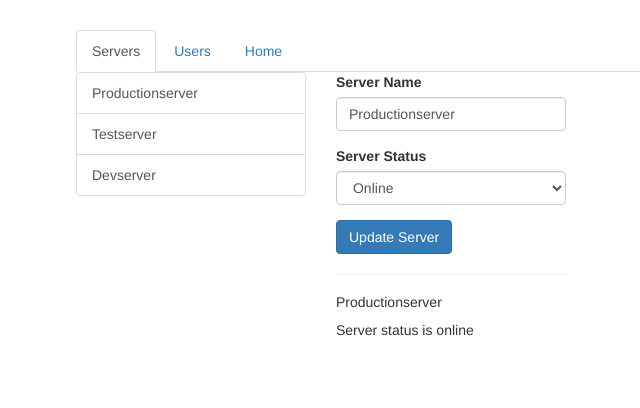
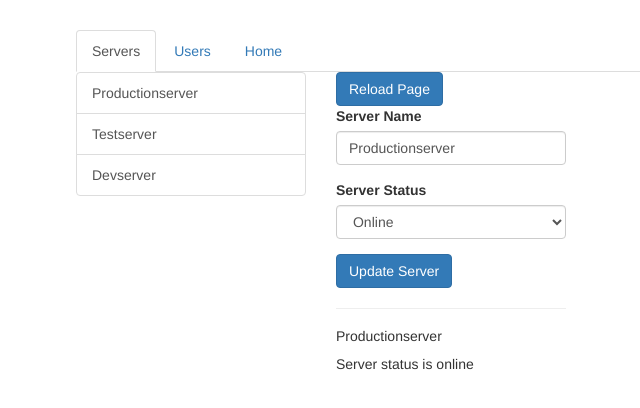
Before and after one commit to BisanGhoul/angular-routing-code, an Angular app: page /servers in a window 1280 px wide. Shown: the top 408 px of the page, without its empty margins (189-829 px from the left). Built offline with nearby package versions, Linux system fonts and the light colour scheme.

Commit message:
add button navigate programiticallywith relative paths

```diff
--- a/src/app/servers/servers.component.html
+++ b/src/app/servers/servers.component.html
@@ -10,6 +10,7 @@
     </div>
   </div>
   <div class="col-xs-12 col-sm-4">
+    <button class="btn btn-primary" (click)="onReload()">Reload Page</button>
     <app-edit-server></app-edit-server>
     <hr>
     <app-server></app-server>
--- a/src/app/servers/servers.component.ts
+++ b/src/app/servers/servers.component.ts
@@ -1,4 +1,5 @@
 import { Component, OnInit } from '@angular/core';
+import { ActivatedRoute, Router } from '@angular/router';
 import { ServersService } from './servers.service';
 
 @Component({
@@ -9,10 +10,17 @@
 export class ServersComponent implements OnInit {
   public servers: {id: number, name: string, status: string}[] = [];
 
-  constructor(private serversService: ServersService) { }
+  constructor(private serversService: ServersService,
+    private router: Router,
+    private route: ActivatedRoute
+    ) { }
 
   ngOnInit() {
     this.servers = this.serversService.getServers();
   }
 
+  onReload() {
+    this.router.navigate(['servers'], {relativeTo: this.route});//relative path
+  }
+
 }
```
